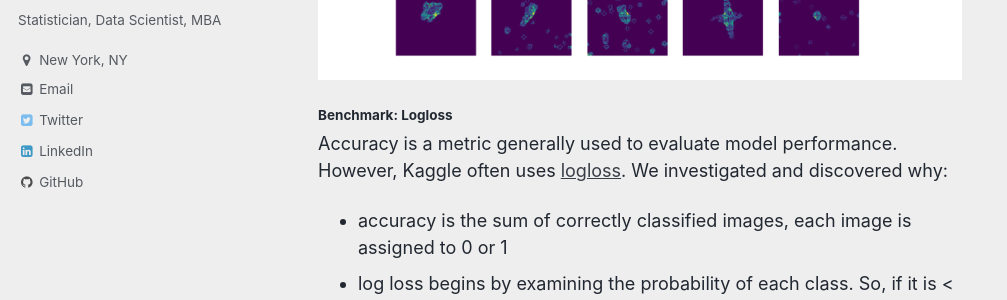
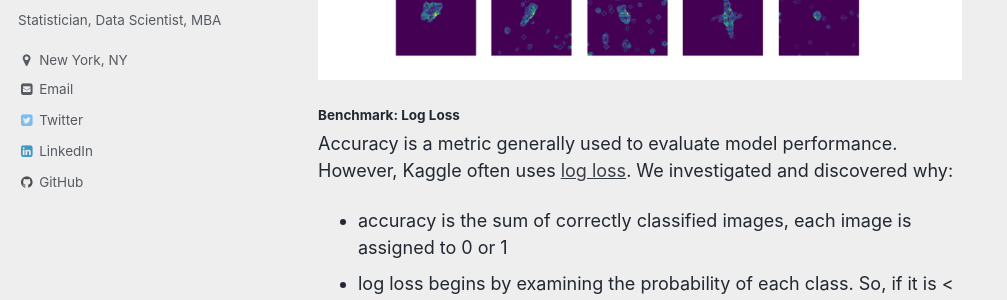
Before and after one commit to reshamas/reshamas.github.io, a Jekyll site: the page built from _posts/2018-04-18-my-first-kaggle-competition.md, in a window 1280 px wide and 900 px high, scrolled down 3237 px. Shown: the part 153-453 px from the top of the window, without its empty margins (0-1007 px from the left). Built offline with Jekyll 4.4.1, drawn with Linux system fonts in a browser that asks for light colours; emoji names are drawn with the system emoji font.

Commit message:
Update 2018-04-18-my-first-kaggle-competition.md

```diff
--- a/_posts/2018-04-18-my-first-kaggle-competition.md
+++ b/_posts/2018-04-18-my-first-kaggle-competition.md
@@ -60,8 +60,8 @@ It took some time to explore the data.  Differentiating between dogs and cats is
 <img src="../assets/images/ship_iceberg.png" align="center"    >
 
 
-#### Benchmark:  Logloss
-Accuracy is a metric generally used to evaluate model performance.  However, Kaggle often uses [logloss](http://wiki.fast.ai/index.php/Log_Loss).  We investigated and discovered why:
+#### Benchmark:  Log Loss
+Accuracy is a metric generally used to evaluate model performance.  However, Kaggle often uses [log loss](http://wiki.fast.ai/index.php/Log_Loss).  We investigated and discovered why:
 - accuracy is the sum of correctly classified images, each image is assigned to 0 or 1
 - log loss begins by examining the probability of each class.  So, if it is < 0.50, it is classified as 0, and if > 0.50, it is classified as 1
 - log loss then measures the difference, or distance, between actual and predicted probabilities
```
